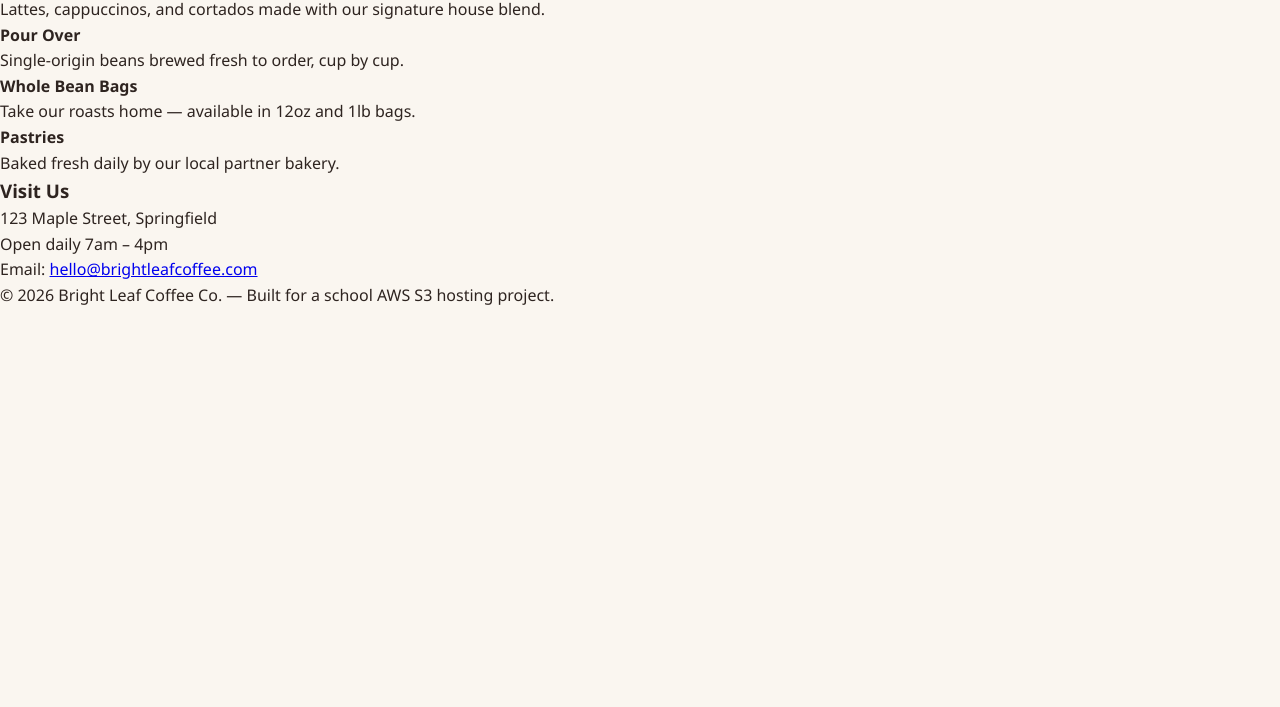
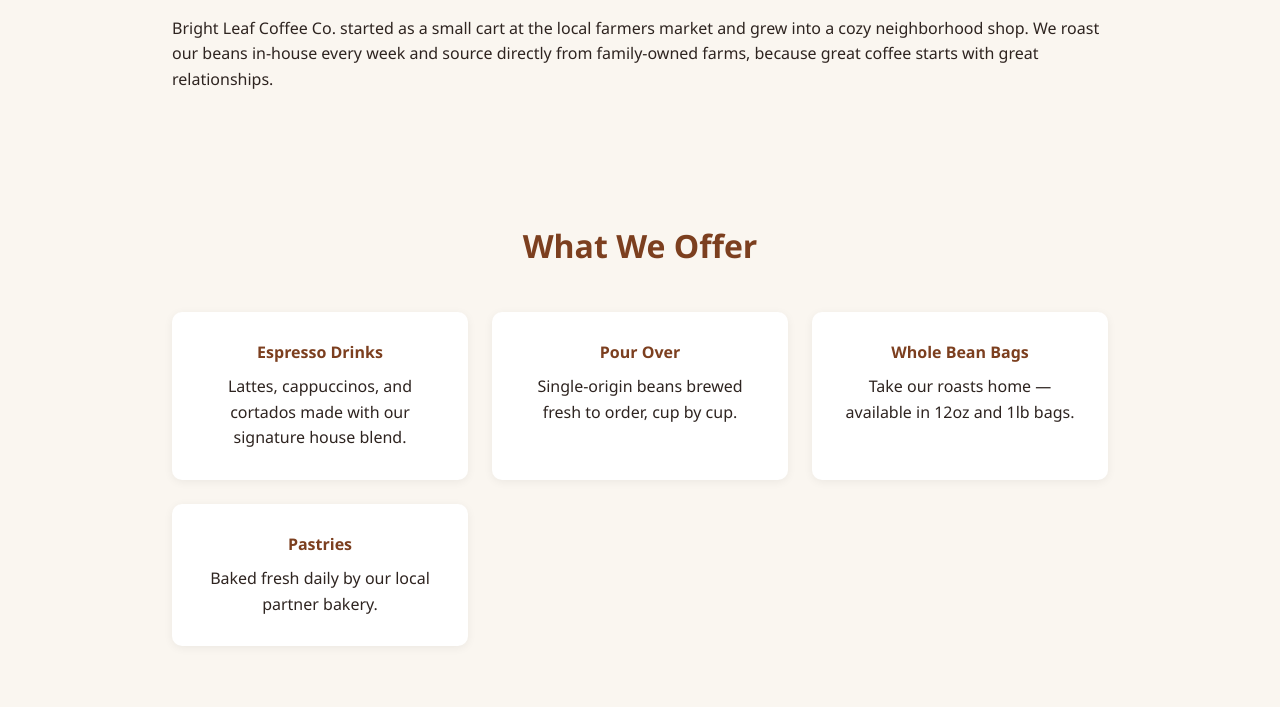
Before and after one commit to masukuthandanani6-sys/bright-leaf, a plain HTML site: page index.html in a window 1280 px wide. Shown: the part 608-1315 px from the top of the page. Before the commit the page ends 917 px from the top, so only its background shows below. Drawn offline with Linux system fonts and the light colour scheme.

Commit message:
Style sections and service cards

```diff
--- a/index.html
+++ b/index.html
@@ -79,6 +79,38 @@
             text-decoration: none;
             font-weight: bold;
         }
+
+        section {
+            max-width: 1000px;
+            margin: 0 auto;
+            padding: 4rem 2rem;
+        }
+
+        section h3 {
+            text-align: center;
+            font-size: 2rem;
+            margin-bottom: 2.5rem;
+            color: var(--accent-dark);
+        }
+
+        .grid {
+            display: grid;
+            grid-template-columns: repeat(auto-fit, minmax(220px, 1fr));
+            gap: 1.5rem;
+        }
+
+        .card {
+            background: var(--card);
+            padding: 1.8rem;
+            border-radius: 10px;
+            box-shadow: 0 2px 10px rgba(0, 0, 0, 0.06);
+            text-align: center;
+        }
+
+        .card h4 {
+            color: var(--accent-dark);
+            margin-bottom: 0.5rem;
+        }
     </style>
 </head>
 
```
